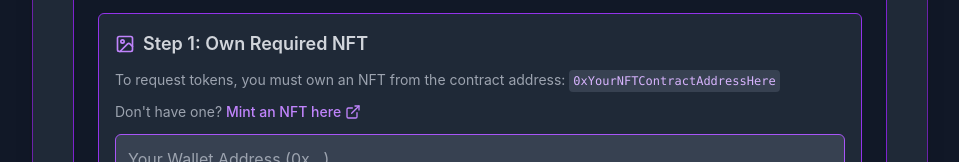
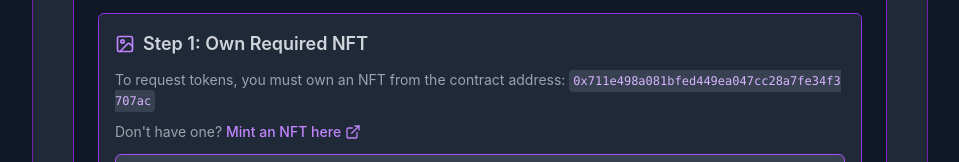
Before and after one commit to akkaungkyawkhaing/monadspring, a React (Create React App) app in the folder client/: page / in a window 1280 px wide. Shown: the part 237-399 px from the top of the page, without its empty margins (160-1119 px from the left). Built offline with nearby package versions, Linux system fonts and the light colour scheme.

Commit message:
Change NFT address default

```diff
--- a/client/src/App.js
+++ b/client/src/App.js
@@ -16,7 +16,7 @@ function App() {
   const [nftCheckMessage, setNftCheckMessage] = useState('');
   const [nftCheckError, setNftCheckError] = useState('');
   // Placeholder NFT Contract Address (User needs to replace this)
-  const REQUIRED_NFT_CONTRACT_ADDRESS = "0xYourNFTContractAddressHere"; // <<< REPLACE THIS with your deployed ERC-721 NFT contract on Monad Testnet
+  const REQUIRED_NFT_CONTRACT_ADDRESS = "0x711e498a081bfed449ea047cc28a7fe34f3707ac"; // <<< REPLACE THIS with your deployed ERC-721 NFT contract on Monad Testnet
   const MINT_NFT_LINK = "https://remix.ethereum.org/"; // Generic link to Remix for deploying/minting NFTs
 
   // Explorer related states
@@ -28,7 +28,7 @@ function App() {
   // const API_BASE_URL = process.env.REACT_APP_API_BASE_URL || 'http://localhost:5000/api';
   // client/src/App.js
 
-  const API_BASE_URL = 'https://monadspring-9fd378cab39f.herokuapp.com/api';
+  const API_BASE_URL = 'https://monadspring-9fd378cab39f.herokuapp.com/api' || 'http://localhost:5000/api';
 
 
   // --- Cooldown Countdown Timer ---
--- a/package.json
+++ b/package.json
@@ -1,9 +1,10 @@
 {
   "name": "monad-devlink-hub",
   "version": "1.0.0",
-  "description": "",
+  "description": "Backend for Monad Spring Faucet and Explorer",
   "main": "index.js",
   "scripts": {
+    "start": "node server.js",
     "test": "echo \"Error: no test specified\" && exit 1"
   },
   "keywords": [],
```
